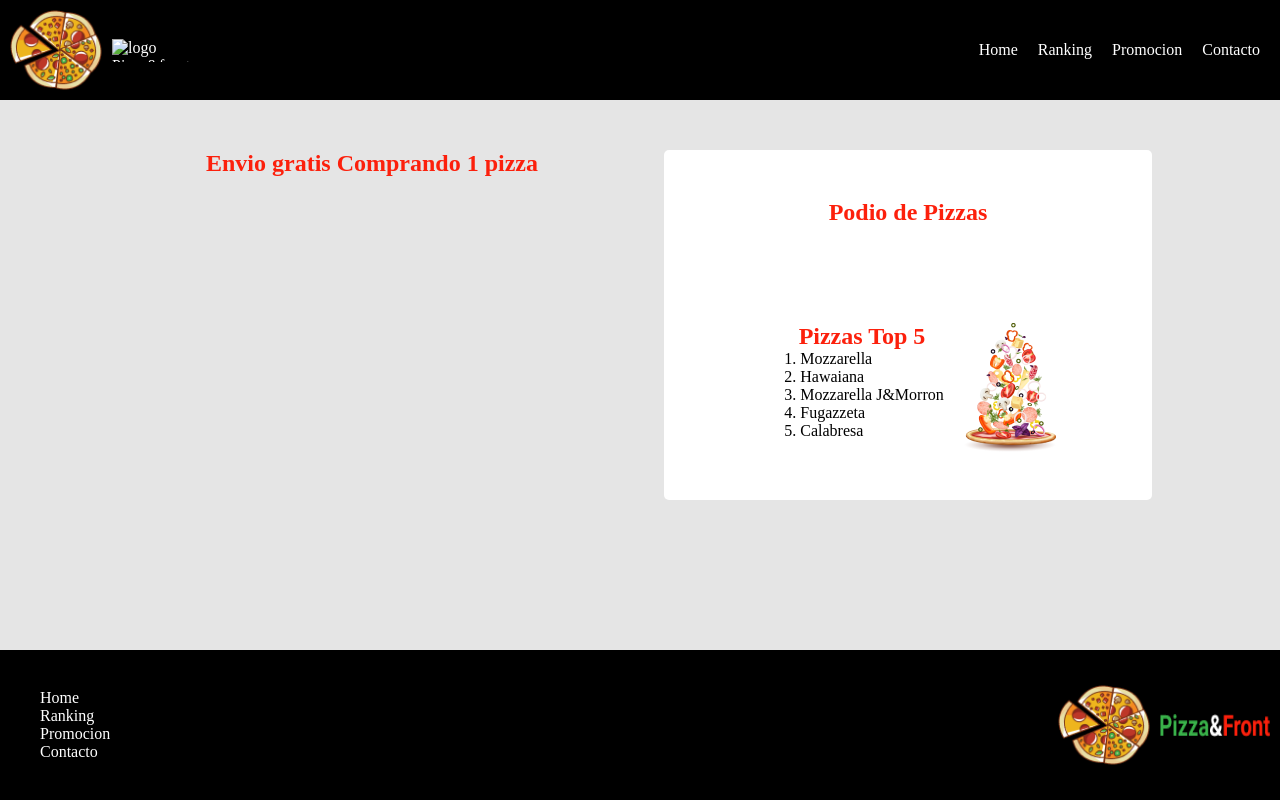
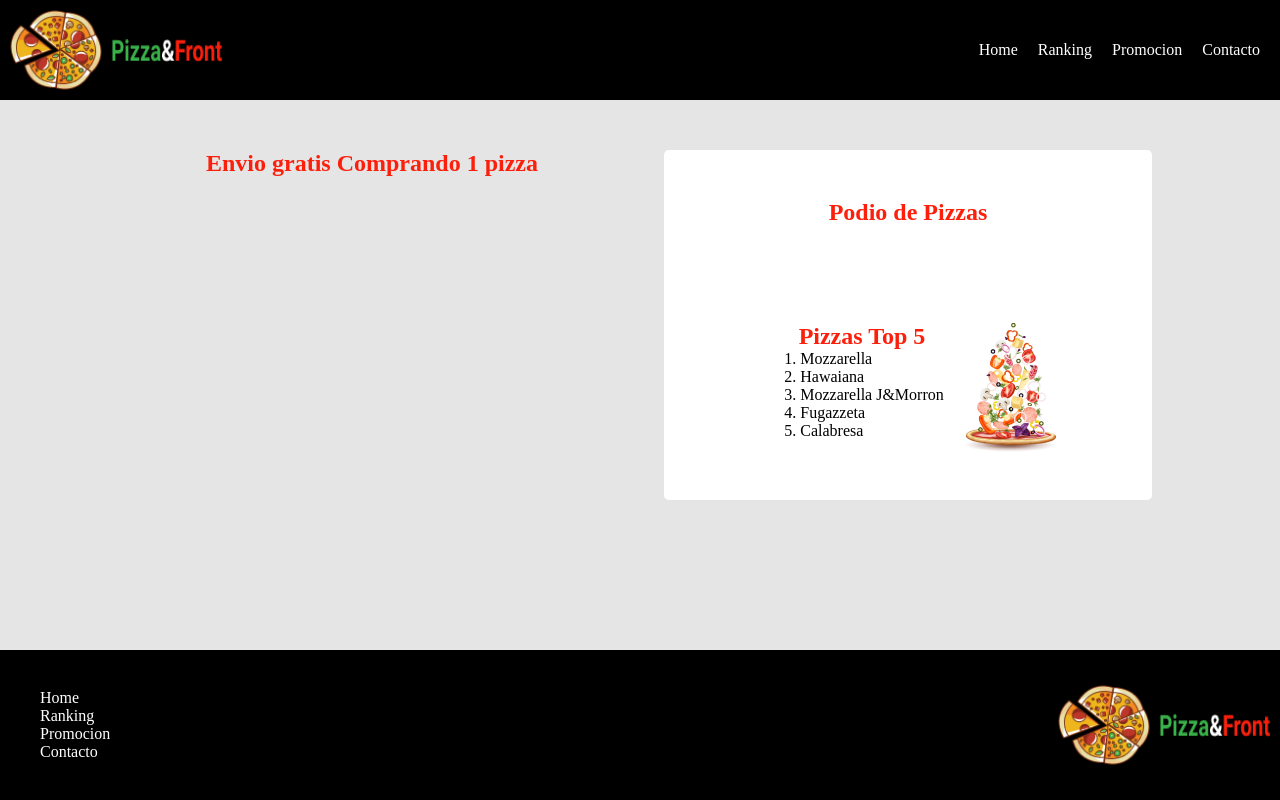
Before and after one commit to karlavasquez8/pizzeria, a plain HTML site: page index.html in a window 1280 px wide. Drawn offline with Linux system fonts and the light colour scheme; the site is published under a folder, as on GitHub Pages, so addresses that start at the root find nothing.

Commit message:
feat:corrigiendo ruta de logo

```diff
--- a/index.html
+++ b/index.html
@@ -13,7 +13,7 @@
     <header class="aligned-container header-page">
         <div class="aligned-container">
             <img src="./image/VectorPizza.png" alt="pizza" class="vector-pizza">
-            <img src="/image/Pizza&Front.png" alt="logo Pizza&front" class="text-logo">
+            <img src="./image/Pizza&Front.png" alt="logo Pizza&front" class="text-logo">
         </div>
         <nav>
             <ul class="list-nav nav-header">
```
Also changed, not shown: 1 other file.
